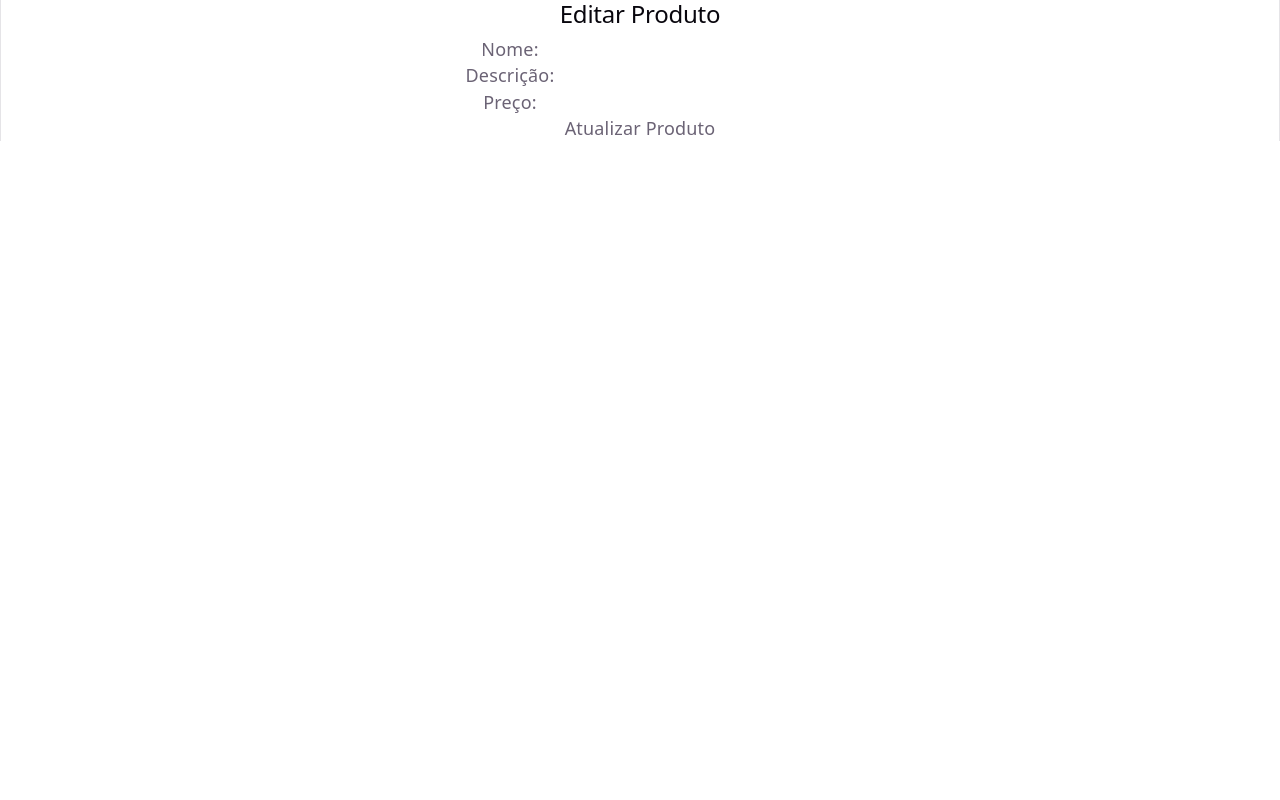
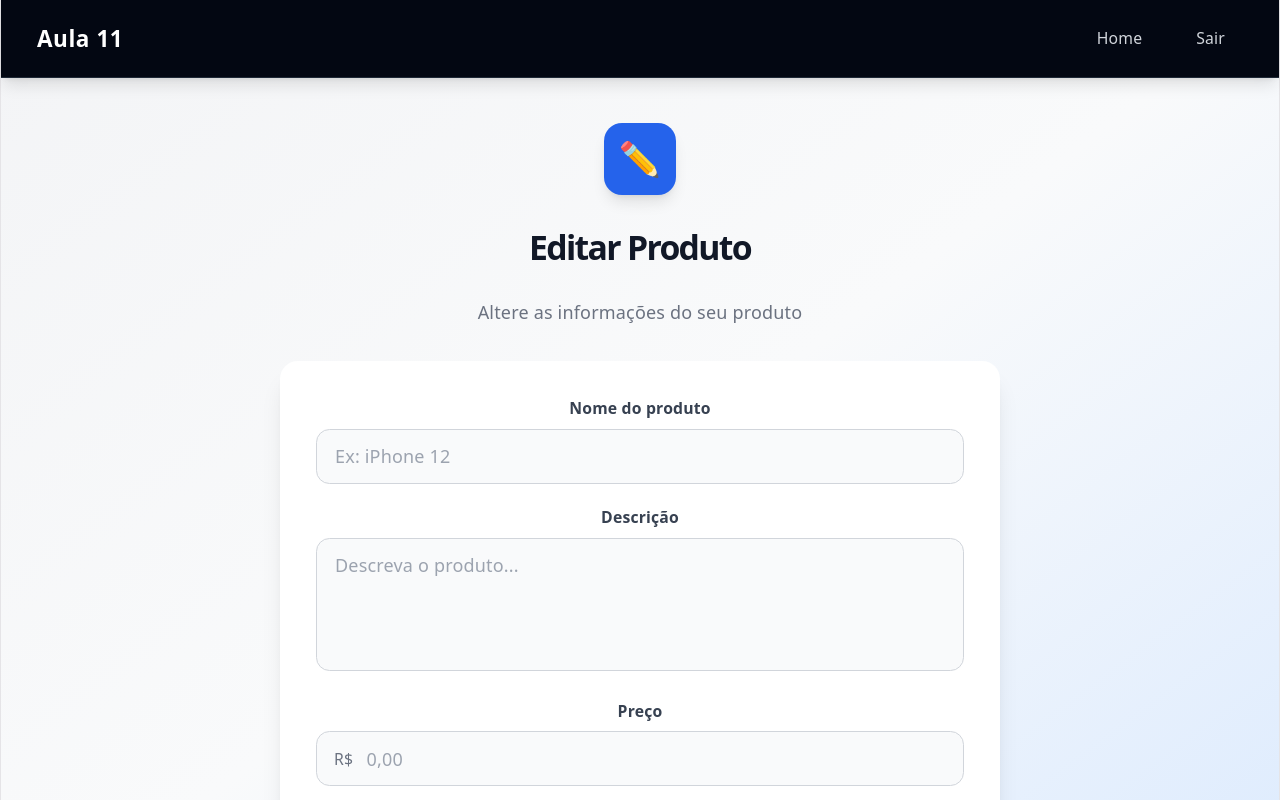
Before and after one commit to devstoks/projeto-react-step, a React (Vite) app: page /user/produtos/editar/1 in a window 1280 px wide. Shown: the top 800 px of the page. Built offline with nearby package versions, Linux system fonts and the light colour scheme; no server answers; sample sign-in values are in the browser's storage.

Commit message:
estilizacao aplicada/correcao de url

```diff
--- a/src/components/Aula11/EditarProduto.jsx
+++ b/src/components/Aula11/EditarProduto.jsx
@@ -1,6 +1,7 @@
 import React, { useState, useEffect } from 'react';
 import { useParams, useNavigate } from 'react-router-dom';
 import axios from 'axios';
+import Navbar from './Navbar';
 
 const EditarProduto = () => {
     // Pega o ID do produto da URL
@@ -25,7 +26,10 @@ const EditarProduto = () => {
         const fetchProduto = async () => {
             try {
                 // Faz uma requisição GET para buscar o produto pelo ID
-                const response = await axios.get(`https://projeto-node-step-t5i1.vercel.app/produtos/${id}`);
+                const response = await axios.get(
+                    `https://projeto-node-step-t5i1.vercel.app/produtos/${id}`
+                );
+
                 // Armazena os dados do produto no estado
                 setProduto(response.data);
             } catch (error) {
@@ -33,37 +37,32 @@ const EditarProduto = () => {
             }
         };
 
-        fetchProduto(); // Chama a função
-    }, [id]); // Executa sempre que o ID mudar
+        fetchProduto();
+    }, [id]);
 
     // Função que atualiza o estado quando o usuário digita nos campos
     const handleChange = (e) => {
-        // Pega o nome do campo (ex: "nome") e o valor digitado
         const { name, value } = e.target;
 
-        // Atualiza o estado manualmente sem usar spread operator
         setProduto({
-            // Se o campo que mudou for "nome", usa o novo valor, senão mantém o antigo
             nome: name === 'nome' ? value : produto.nome,
-            // Se o campo que mudou for "descricao", usa o novo valor, senão mantém o antigo
             descricao: name === 'descricao' ? value : produto.descricao,
-            // Se o campo que mudou for "preco", usa o novo valor, senão mantém o antigo
             preco: name === 'preco' ? value : produto.preco,
         });
     };
 
     // Função que envia o formulário para atualizar o produto
     const handleSubmit = async (e) => {
-        e.preventDefault(); // Previne o recarregamento da página
+        e.preventDefault();
 
         try {
             // Faz uma requisição PUT para atualizar o produto
             await axios.put(
-                `https://projeto-node-step-t5i1.vercel.app/produtos/${id}`, // URL da API
-                produto, // Dados do produto que serão enviados
+                `https://projeto-node-step-t5i1.vercel.app/produtos/${id}`,
+                produto,
                 {
                     headers: {
-                        Authorization: `Bearer ${token}`, // Token para autenticação
+                        Authorization: `Bearer ${token}`,
                     },
                 }
             );
@@ -74,7 +73,6 @@ const EditarProduto = () => {
             // Redireciona para a página inicial do usuário
             navigate('/user/home');
         } catch (error) {
-            // Mostra erro no console e alerta para o usuário
             console.error('Erro ao atualizar produto:', error);
             alert('Erro ao atualizar produto');
         }
@@ -82,38 +80,112 @@ const EditarProduto = () => {
 
     // Renderiza o formulário
     return (
-        <div>
-            <h2>Editar Produto</h2>
+        <div className="min-h-screen bg-gradient-to-br from-gray-100 via-gray-50 to-blue-100">
+
+            <Navbar />
+
+            <div className="mx-auto max-w-2xl px-4 py-10">
+
+                {/* Cabeçalho */}
+                <div className="mb-8 text-center">
+
+                    <div className="mx-auto mb-4 flex h-16 w-16 items-center justify-center rounded-2xl bg-blue-600 text-3xl shadow-lg">
+                        ✏️
+                    </div>
+
+                    <h1 className="text-3xl font-bold text-gray-900">
+                        Editar Produto
+                    </h1>
+
+                    <p className="mt-2 text-gray-500">
+                        Altere as informações do seu produto
+                    </p>
+
+                </div>
+
+                {/* Formulário */}
+                <div className="rounded-2xl bg-white p-6 shadow-xl sm:p-8">
+
                     <form onSubmit={handleSubmit}>
-                <div>
-                    <label>Nome:</label>
+
+                        {/* Nome */}
+                        <div className="mb-5">
+
+                            <label className="mb-2 block text-sm font-semibold text-gray-700">
+                                Nome do produto
+                            </label>
+
                             <input
                                 type="text"
-                        name="nome" // Nome do campo (usado no handleChange)
-                        value={produto.nome} // Valor atual do produto
-                        onChange={handleChange} // Função que executa quando digita
+                                name="nome"
+                                value={produto.nome}
+                                onChange={handleChange}
+                                placeholder="Ex: iPhone 12"
+                                className="w-full rounded-xl border border-gray-300 bg-gray-50 px-4 py-3 text-gray-900 outline-none transition focus:border-blue-500 focus:bg-white focus:ring-2 focus:ring-blue-100"
                             />
+
                         </div>
-                <div>
-                    <label>Descrição:</label>
-                    <input
-                        type="text"
+
+                        {/* Descrição */}
+                        <div className="mb-5">
+
+                            <label className="mb-2 block text-sm font-semibold text-gray-700">
+                                Descrição
+                            </label>
+
+                            <textarea
                                 name="descricao"
                                 value={produto.descricao}
                                 onChange={handleChange}
+                                placeholder="Descreva o produto..."
+                                rows="4"
+                                className="w-full resize-none rounded-xl border border-gray-300 bg-gray-50 px-4 py-3 text-gray-900 outline-none transition focus:border-blue-500 focus:bg-white focus:ring-2 focus:ring-blue-100"
                             />
+
                         </div>
-                <div>
-                    <label>Preço:</label>
+
+                        {/* Preço */}
+                        <div className="mb-6">
+
+                            <label className="mb-2 block text-sm font-semibold text-gray-700">
+                                Preço
+                            </label>
+
+                            <div className="relative">
+
+                                <span className="absolute left-4 top-1/2 -translate-y-1/2 text-sm font-medium text-gray-500">
+                                    R$
+                                </span>
+
                                 <input
                                     type="number"
                                     name="preco"
+                                    step="0.01"
+                                    min="0"
                                     value={produto.preco}
                                     onChange={handleChange}
+                                    placeholder="0,00"
+                                    className="w-full rounded-xl border border-gray-300 bg-gray-50 py-3 pl-11 pr-4 text-gray-900 outline-none transition focus:border-blue-500 focus:bg-white focus:ring-2 focus:ring-blue-100"
                                 />
+
                             </div>
-                <button type="submit">Atualizar Produto</button>
+
+                        </div>
+
+                        {/* Botão */}
+                        <button
+                            type="submit"
+                            className="w-full rounded-xl bg-blue-600 py-3.5 font-semibold text-white shadow-md transition hover:bg-blue-700 hover:shadow-lg active:scale-[0.99]"
+                        >
+                            Atualizar Produto
+                        </button>
+
                     </form>
+
+                </div>
+
+            </div>
+
         </div>
     );
 };
--- a/src/components/Aula11/Navbar.jsx
+++ b/src/components/Aula11/Navbar.jsx
@@ -70,18 +70,6 @@ const Navbar = () => {
                                 Home
                             </NavLink>
 
-                            <NavLink
-                                to="/user/produtos/novo"
-                                className={({ isActive }) =>
-                                    `rounded-lg px-4 py-2 text-sm font-medium transition ${isActive
-                                        ? 'bg-blue-600 text-white shadow-md'
-                                        : 'text-gray-300 hover:bg-gray-800 hover:text-white'
-                                    }`
-                                }
-                            >
-                                Criar Produto
-                            </NavLink>
-
                             <button
                                 onClick={handleLogout}
                                 className="ml-2 rounded-lg px-4 py-2 text-sm font-medium text-gray-300 transition hover:bg-red-500/10 hover:text-red-400"
```
Lines whose indentation alone changed are shown as unchanged.
